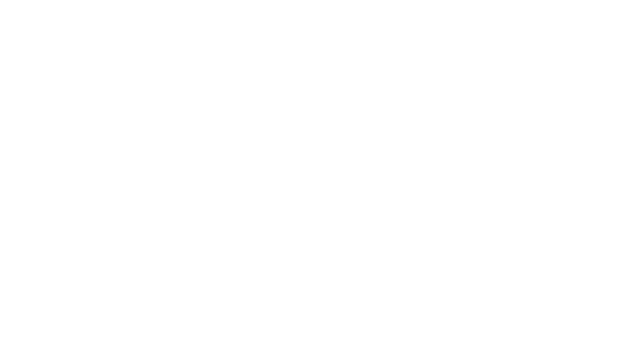
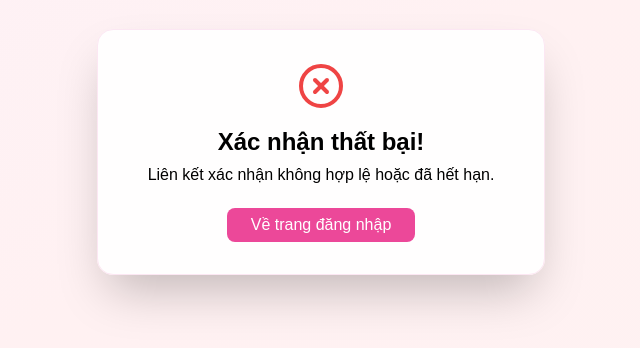
Before and after one commit to MinMinstd/frontend-infertility-system, a React (Vite) app: page /confirm-email in a window 1280 px wide. Before the commit this address had no page. Shown: the part 248-596 px from the top of the page, without its empty margins (319-959 px from the left). Built offline with nearby package versions, Linux system fonts and the light colour scheme.

Commit message:
Update verify account on email

```diff
--- /dev/null
+++ b/src/pages/auth/ConfirmEmail.tsx
@@ -0,0 +1,73 @@
+import { useEffect, useState, useRef } from "react";
+import { useNavigate, useSearchParams } from "react-router-dom";
+import { message } from "antd";
+import { CheckCircle, XCircle } from "lucide-react";
+import AuthApi from "../../servers/auth.api";
+
+const ConfirmEmail = () => {
+  const [searchParams] = useSearchParams();
+  const navigate = useNavigate();
+  const [status, setStatus] = useState<"pending" | "success" | "error">("pending");
+  const effectRan = useRef(false);
+
+  useEffect(() => {
+    if (effectRan.current === false) {
+      const token = searchParams.get("token");
+      if (token) {
+        AuthApi.confirmEmail(token)
+          .then((res) => {
+            setStatus("success");
+            message.success(res.data?.message || "Xác nhận email thành công! Đang chuyển về trang đăng nhập...");
+            setTimeout(() => navigate("/login"), 3000);
+          })
+          .catch((err) => {
+            setStatus("error");
+            const msg = err?.response?.data?.message || "Xác nhận email thất bại hoặc liên kết không hợp lệ.";
+            message.error(msg);
+          });
+      } else {
+        setStatus("error");
+      }
+
+      return () => {
+        effectRan.current = true;
+      };
+    }
+  }, [searchParams, navigate]);
+
+  return (
+    <div className="min-h-screen flex items-center justify-center bg-gradient-to-br from-pink-50 via-rose-50 to-red-50">
+      <div className="bg-white/90 p-8 rounded-2xl shadow-2xl w-full max-w-md text-center border border-pink-100">
+        {status === "pending" && <div>Đang xác nhận email...</div>}
+        {status === "success" && (
+          <>
+            <CheckCircle className="mx-auto text-green-500" size={48} />
+            <h2 className="text-2xl font-bold mt-4 mb-2">Xác nhận email thành công!</h2>
+            <p className="mb-4">Bạn sẽ được chuyển về trang đăng nhập.</p>
+            <button
+              onClick={() => navigate("/login")}
+              className="mt-2 px-6 py-2 bg-pink-500 text-white rounded-lg"
+            >
+              Đăng nhập ngay
+            </button>
+          </>
+        )}
+        {status === "error" && (
+          <>
+            <XCircle className="mx-auto text-red-500" size={48} />
+            <h2 className="text-2xl font-bold mt-4 mb-2">Xác nhận thất bại!</h2>
+            <p className="mb-4">Liên kết xác nhận không hợp lệ hoặc đã hết hạn.</p>
+            <button
+              onClick={() => navigate("/login")}
+              className="mt-2 px-6 py-2 bg-pink-500 text-white rounded-lg"
+            >
+              Về trang đăng nhập
+            </button>
+          </>
+        )}
+      </div>
+    </div>
+  );
+};
+
+export default ConfirmEmail;
--- a/src/router/userRouter.tsx
+++ b/src/router/userRouter.tsx
@@ -17,6 +17,7 @@
 import TreatmentManagement from "../pages/customer/TreatmentProcess";
 import MedicalRecord from "../pages/customer/MedicalRecord";
 import OnlineConsult from "../components/OnlineResult";
+import ConfirmEmail from "../pages/auth/ConfirmEmail";
 export const userRoutes: RouteObject[] = [
   { path: "/", element: <Home /> },
   {
@@ -44,4 +45,9 @@
   { path: "/user/history_medical", element: <HistoryMedical /> },
   { path: "/user/treatment_management", element: <TreatmentManagement /> },
   { path: "/user/medical_record", element: <MedicalRecord /> },
+  {
+    path: "/confirm-email",
+    element: <ConfirmEmail />,
+    handle: { layout: "none" },
+  },
 ];
--- a/src/servers/auth.api.tsx
+++ b/src/servers/auth.api.tsx
@@ -32,6 +32,10 @@
   // API đăng nhập bằng Google token
   GoogleLogin: (data: GoogleLoginRequest) =>
     axiosClient.post<LoginResponse>("/Auth/google-login", data),
+
+  // API xác nhận email
+  confirmEmail: (token: string) =>
+    axiosClient.get("/Auth/confirm-email", { params: { token } }),
 };
 
 export default AuthApi;
```
